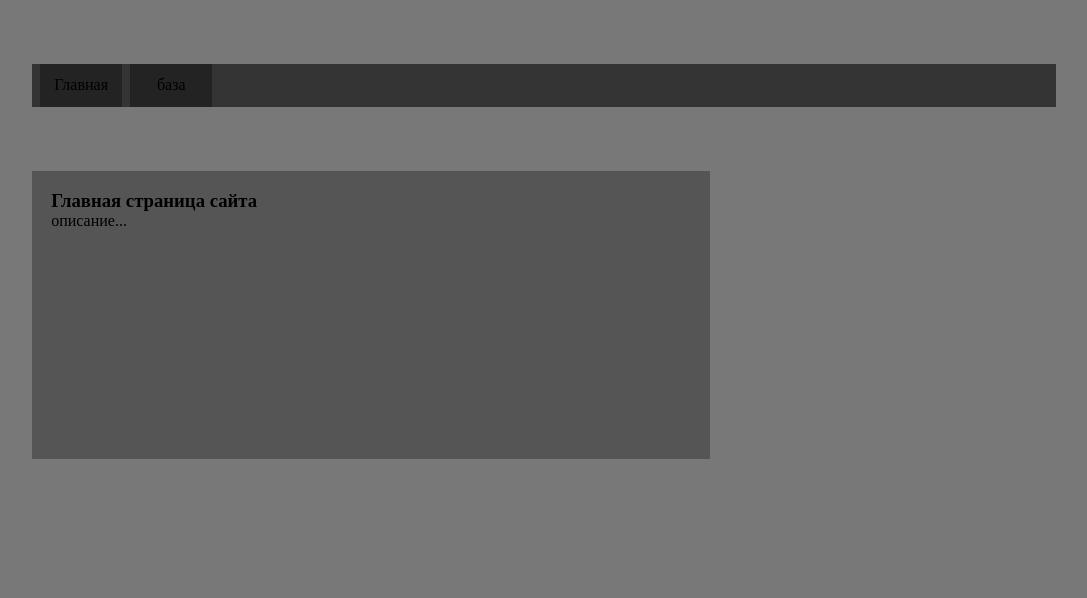
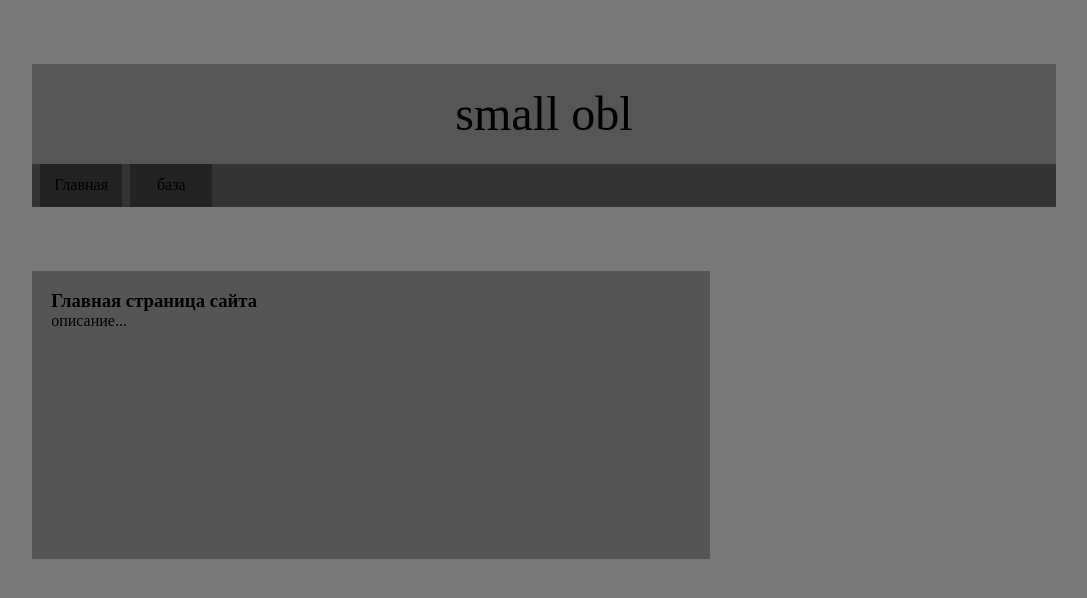
Before and after one commit to Queary/givit, a plain HTML site: page index.html in a window 1280 px wide. Shown: the whole page, without its empty margins (96-1183 px from the left). Drawn offline with Linux system fonts and the light colour scheme.

Commit message:
top header add

```diff
--- a/css/main.css
+++ b/css/main.css
@@ -7,12 +7,25 @@ body{
   background:#787878;
 }
 
+#head_header{
+  width:80%;
+  height:100px;
+  background:#565656;
+  margin-top:5%;
+  margin-left:10%;
+  float:left;
+  display:block;
+  text-align:center;
+  vertical-align: middle;
+  line-height: 100px;
+  font-size:300%;
+}
+
 header{
   width:80%;
   height:10%;
   background: #343434;
   float:left;
-  margin-top:5%;
   margin-left:10%;
 }
 
--- a/index.html
+++ b/index.html
@@ -4,8 +4,12 @@
     <meta charset="utf-8">
     <title>маленькое облако</title>
     <link rel="stylesheet" href="css/main.css">
+
   </head>
   <body>
+    <div id="head_header">
+      small obl
+    </div>
     <header>
       <ol>
         <li>Главная</li>
```
